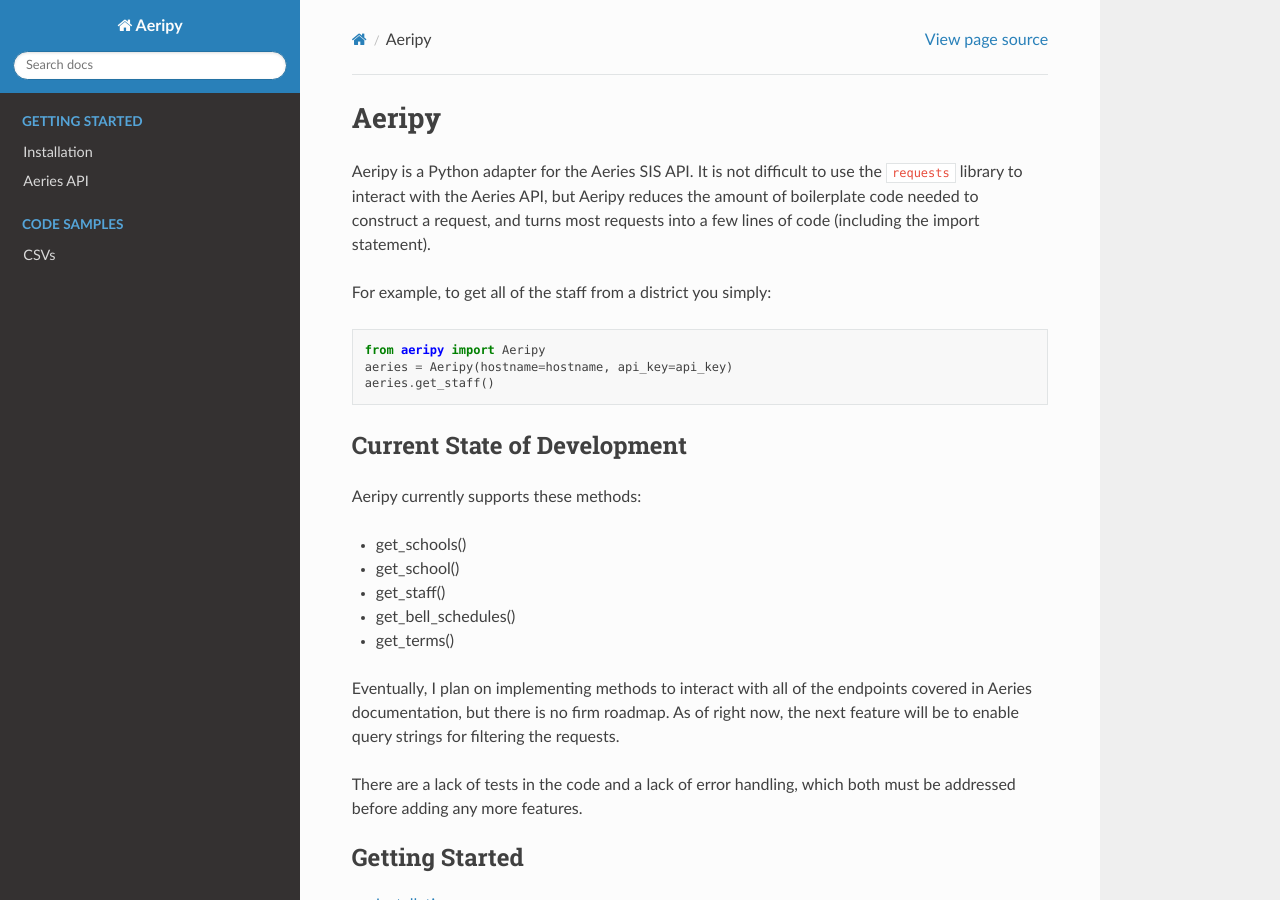
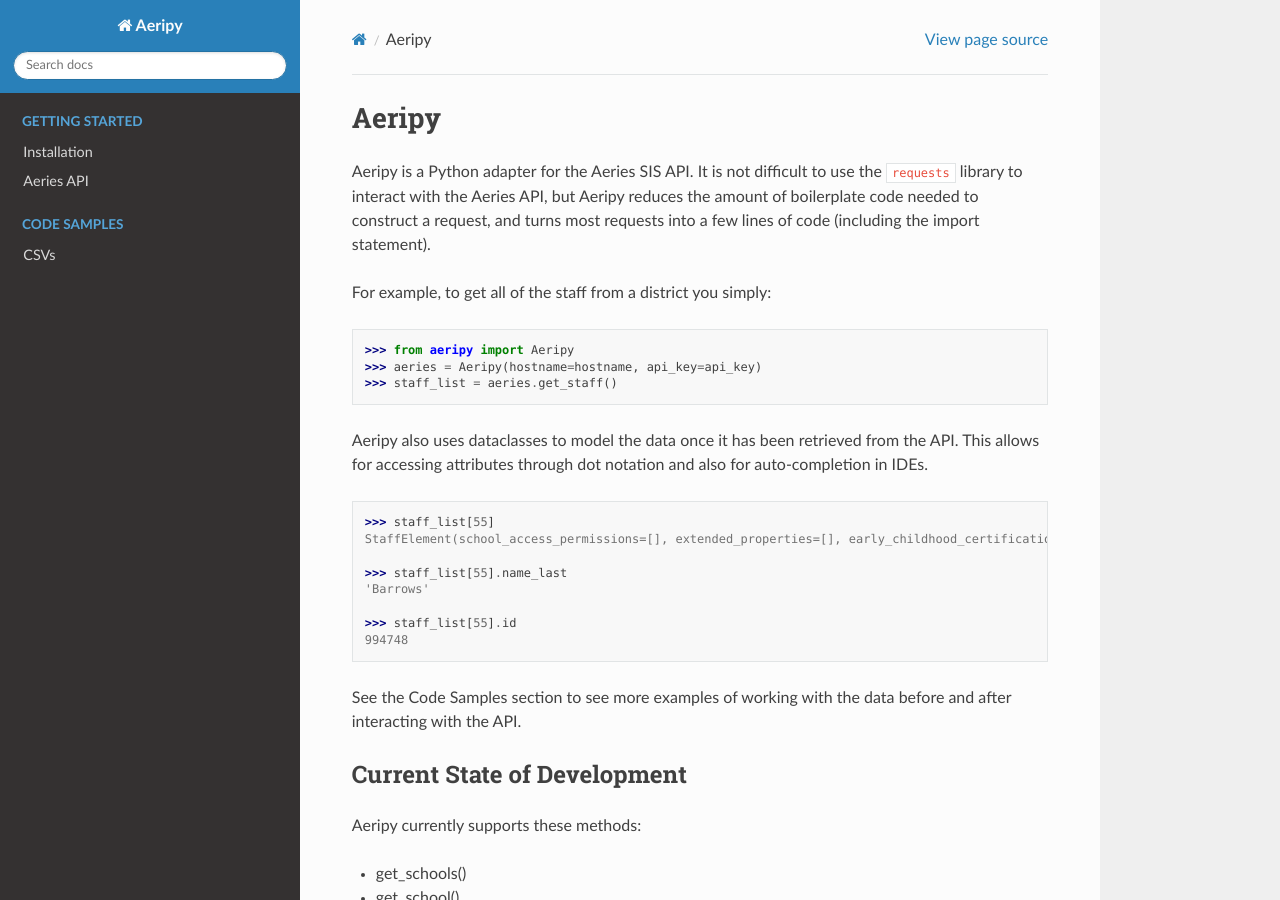
Before and after one commit to ryanaguilar/aeripy, a Sphinx documentation site: the page built from docs/index.rst, in a window 1280 px wide and 900 px high. Built offline with Sphinx 7.4.7 and the Read the Docs theme 2.0.0, drawn with Linux system fonts in a browser that asks for light colours.

Commit message:
update index.rst

```diff
--- a/docs/index.rst
+++ b/docs/index.rst
@@ -16,9 +16,24 @@ For example, to get all of the staff from a district you simply:
 
 .. code:: python3
 
-   from aeripy import Aeripy
-   aeries = Aeripy(hostname=hostname, api_key=api_key)
-   aeries.get_staff()
+   >>> from aeripy import Aeripy
+   >>> aeries = Aeripy(hostname=hostname, api_key=api_key)
+   >>> staff_list = aeries.get_staff()
+
+Aeripy also uses dataclasses to model the data once it has been retrieved from the API. This allows for accessing attributes through dot notation and also for auto-completion in IDEs.
+
+.. code:: python3
+
+   >>> staff_list[55]
+   StaffElement(school_access_permissions=[], extended_properties=[], early_childhood_certification_code='', gender='M', education_level_code=' ', ethnicity_code='Y', race_code1='700', race_code2='', race_code3='', race_code4='', race_code5='', position_status_code=' ', total_years_of_edu_service=31, total_years_in_this_district=31, previous_last_name='', previous_first_name='', previous_middle_name='', name_suffix=' ', address='', address_city='', address_state='CA', address_zip_code=' ', address_zip_ext=' ', home_phone='', emergency_contact_name='', emergency_contact_phone='', id=994748, first_name='James', last_name='Barrows', middle_name='', birth_year=1957, full_time_percentage=38, inactive_status_code=' ', state_educator_id='7777994748', user_name='', email_address='', primary_aeries_school=994, network_login_id='', alternate_email_address='', human_resources_system_id='', cell_phone='', notification_preference_code='1', title='', birth_date='1959-10-04T00:00:00', hire_date='1992-10-18T00:00:00', leave_date=None)
+
+   >>> staff_list[55].name_last
+   'Barrows'
+
+   >>> staff_list[55].id
+   994748
+
+See the Code Samples section to see more examples of working with the data before and after interacting with the API.
 
 Current State of Development
 -----------------------------
```
